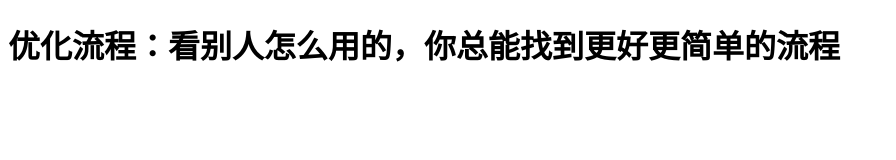
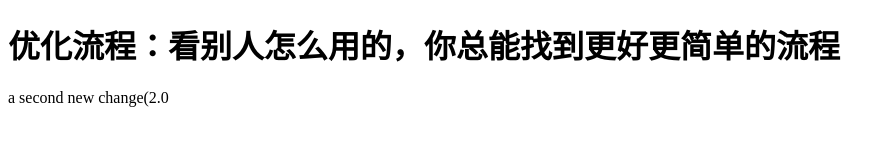
Before and after one commit to fanqie2/git-better-way, a plain HTML site: page index.html in a window 1280 px wide. Shown: the whole page, without its empty margins (0-896 px from the left). Drawn offline with Linux system fonts and the light colour scheme.

Commit message:
a 2.0 change

```diff
--- a/index.html
+++ b/index.html
@@ -8,5 +8,6 @@
 </head>
 <body>
     <h1>优化流程：看别人怎么用的，你总能找到更好更简单的流程</h1>
+     a second new change(2.0
 </body>
 </html>
```
